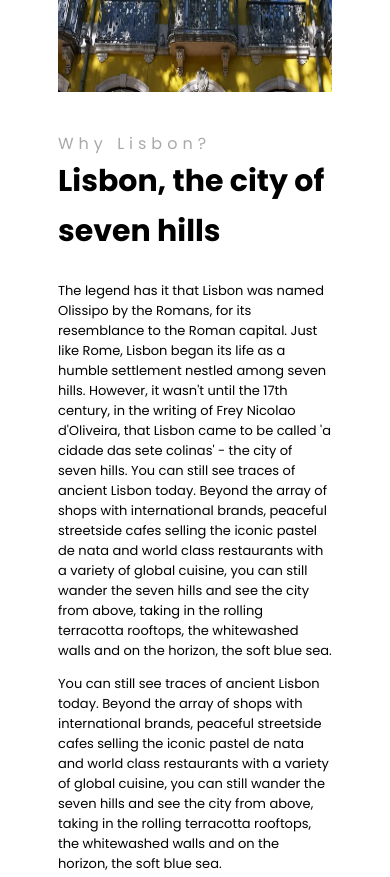
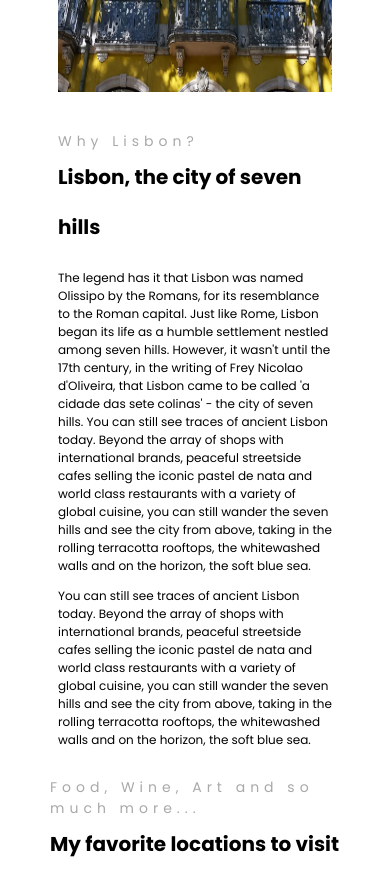
Before and after one commit to DiZlaB/lisabon-project, a plain HTML site: page index.html in a window 390 px wide. Shown: the part 1040-1917 px from the top of the page. Drawn offline with Linux system fonts and the light colour scheme; a web font is replaced by a local one.

Commit message:
corrected the siye of the font on smaller screens

```diff
--- a/style.css
+++ b/style.css
@@ -100,7 +100,6 @@ font-family: Poppins;
 font-weight: 400;
 font-style: Regular;
 font-size: 13px;
-
 }
 /*footer*/
 footer {
@@ -159,8 +158,21 @@ margin: 50px;}
 .ection-1-img {
  width: 100%;
  height:200px;
+ }
 
+main h3 {
+font-size: 14px;
  }
+
+main h2 {
+font-size: 20px;
+ }
+main p {
+font-size: 12px;
+}
+
+
+
 
 .footer-main-row {
   display: grid;
```
